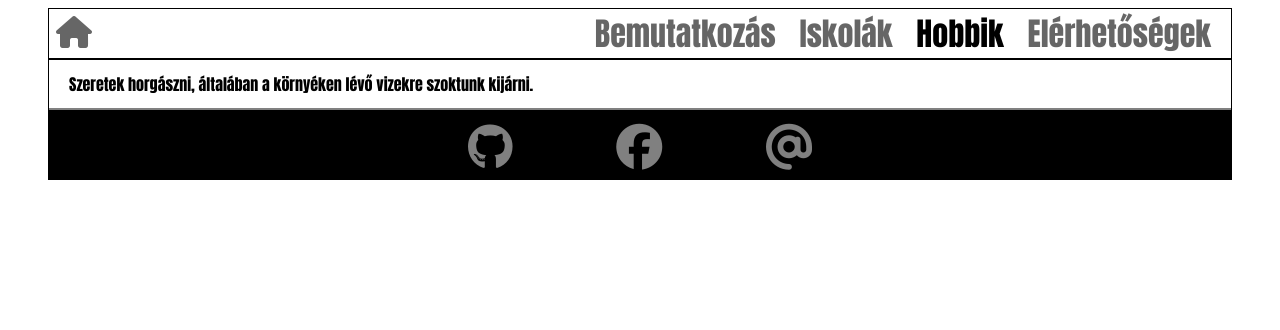
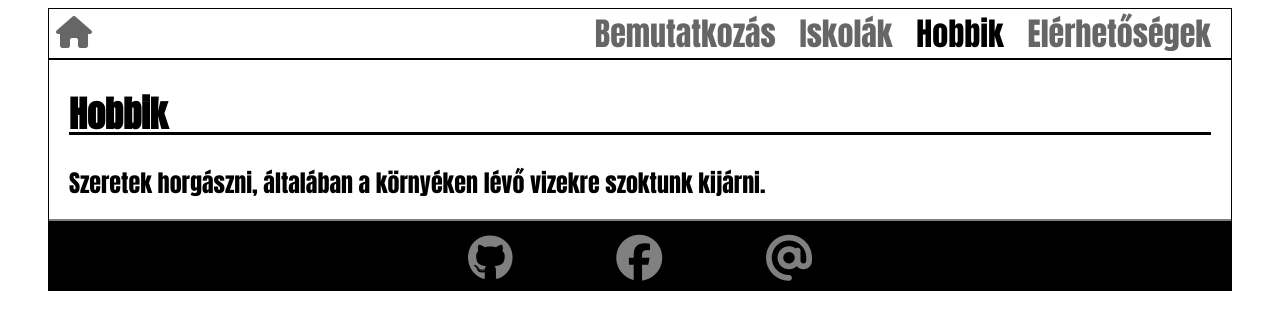
Before and after one commit to simonbence01/simonbence01.github.io, a plain HTML site: page hobbik.html in a window 1280 px wide. Drawn offline with Linux system fonts and the light colour scheme.

Commit message:
weblap2.2 javitás

```diff
--- a/hobbik.html
+++ b/hobbik.html
@@ -23,7 +23,8 @@
             </div>
         </div>
         <div class = "body">
-            <p>Szeretek horgászni, általában a környéken lévő vizekre szoktunk kijárni.</p>
+            <p class = "intro">Hobbik</p>
+            <p class = "content"> Szeretek horgászni, általában a környéken lévő vizekre szoktunk kijárni.</p>
         </div>
 
         <div class = "footer">
```
Also changed, not shown: elerhetosegek.html (+2 -1 lines).
